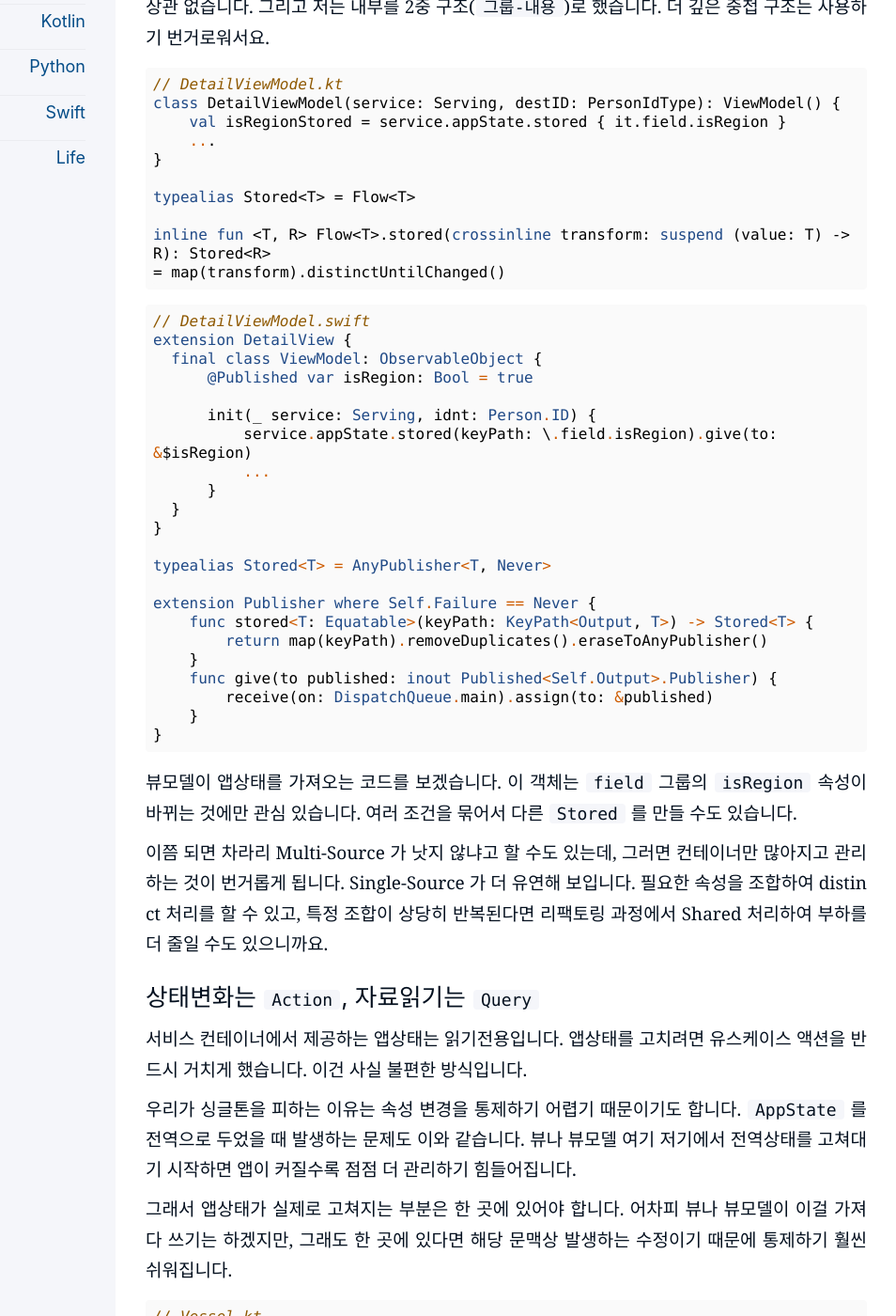
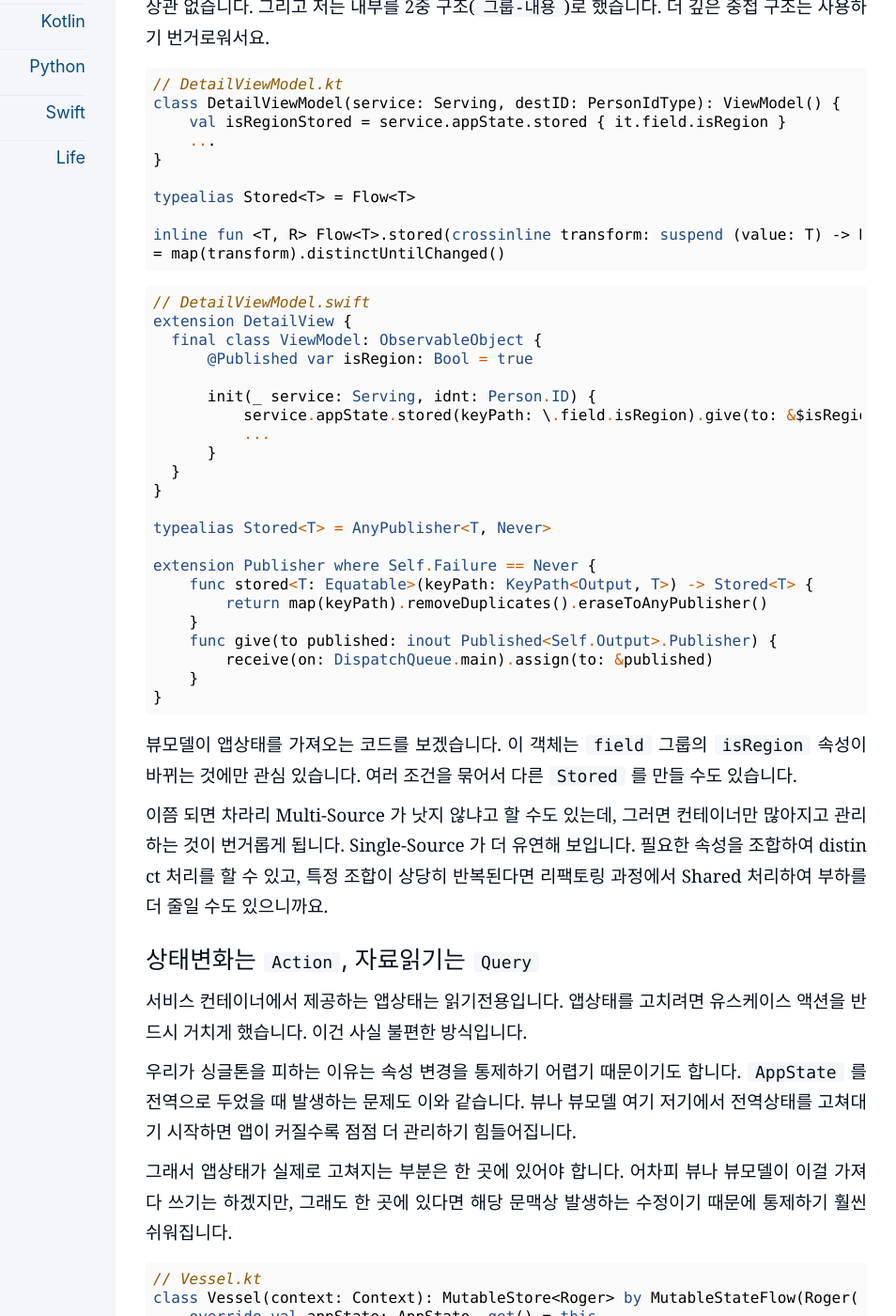
Before and after one commit to kiroshin/kiroshin.github.io, a Jekyll site: the page built from _posts/2024-07-22-hello-pure.md, in a window 1280 px wide and 1400 px high, scrolled down 7320 px. Shown: the whole window at 94% size, without its empty margins (197-1151 px from the left). Built offline with Jekyll 4.4.1, drawn with Linux system fonts in a browser that asks for light colours; some of the changed text lies outside the part shown.

Commit message:
Update _typo.scss

```diff
--- a/_sass/_typo.scss
+++ b/_sass/_typo.scss
@@ -152,7 +152,7 @@ pre {
   text-align: start !important;
   word-break: normal !important;
   word-spacing: normal !important;
-  white-space: pre-wrap !important;
+  white-space: pre !important;
 }
 
 pre {
```
